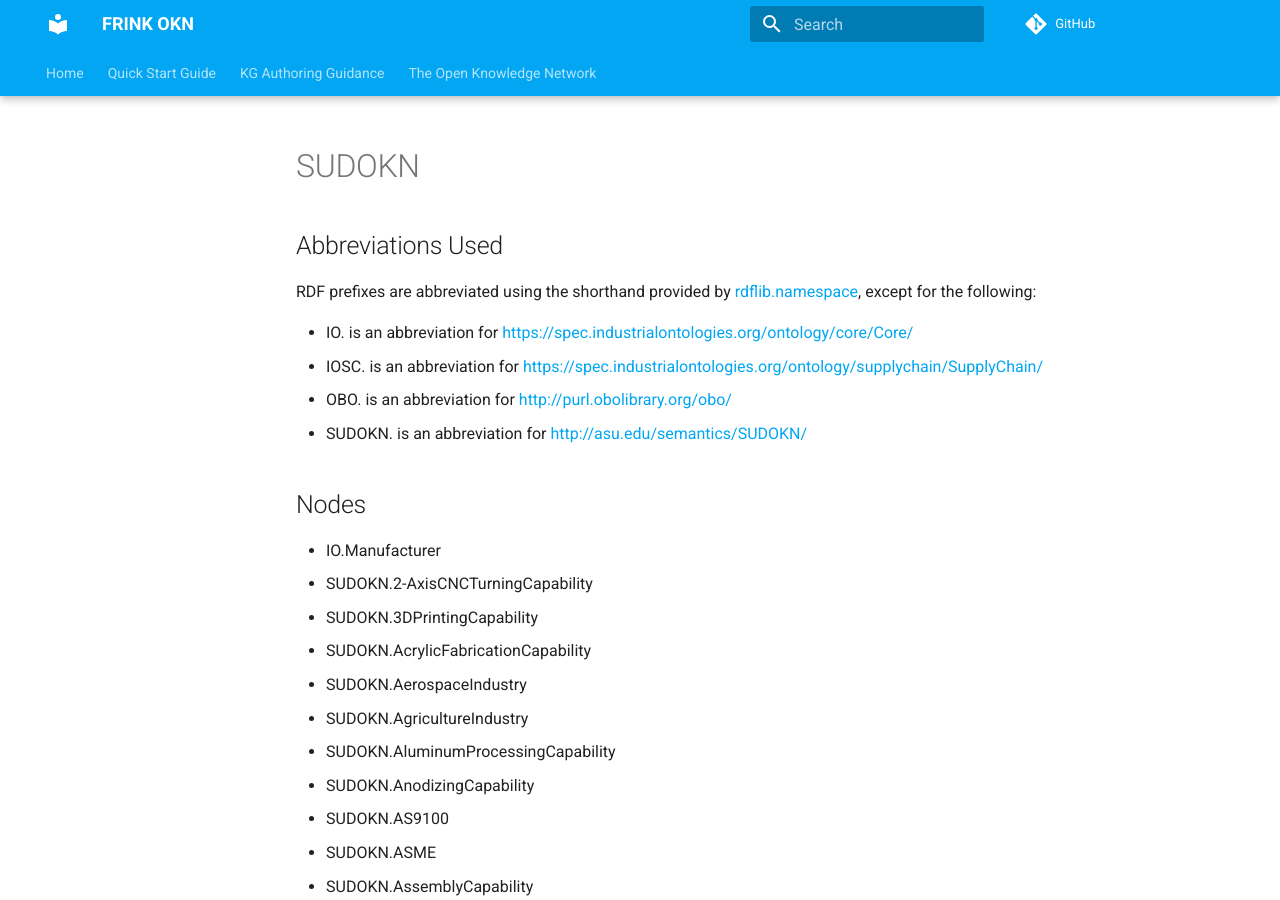
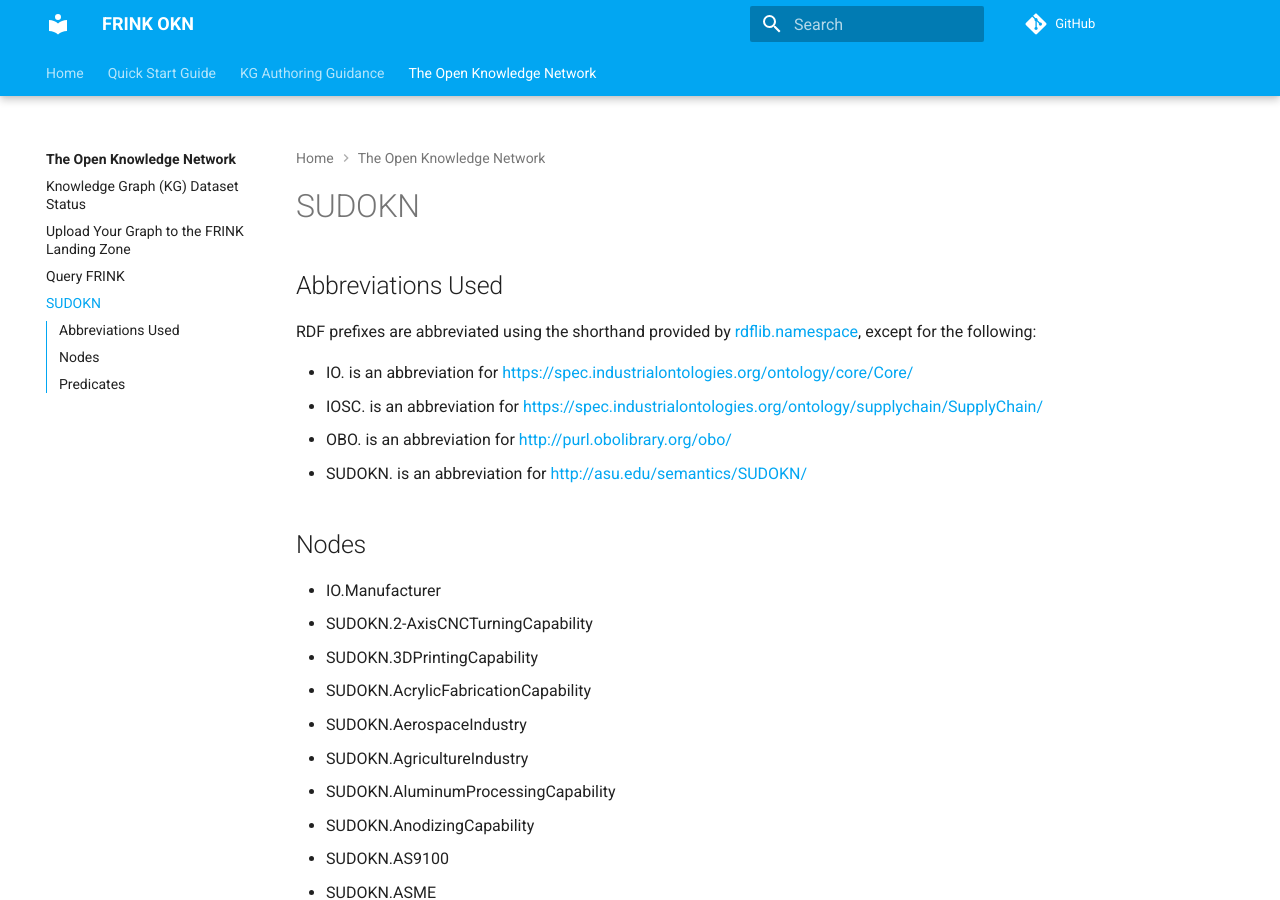
Before and after one commit to frink-okn/frink-landing-zone, an MkDocs documentation site: the page built from docs/okn/sudokn.md, in a window 1280 px wide and 900 px high. Built offline with MkDocs 1.6.1 and Material for MkDocs 9.7.7, drawn with Linux system fonts in a browser that asks for light colours; comment, search, counter and statistics services are not loaded.

Commit message:
edited yaml

```diff
--- a/mkdocs.yml
+++ b/mkdocs.yml
@@ -36,5 +36,6 @@ nav:
     - Knowledge Graph (KG) Dataset Status: okn/kgstatus.md
     - Upload Your Graph to the FRINK Landing Zone: help/upload-to-lakefs.md
     - Query FRINK: https://frink.apps.renci.org
+    - SUDOKN: okn/sudokn.md
 site_url: https://frink-okn.github.io
 repo_url: https://github.com/frink-okn/frink-landing-zone/
```
